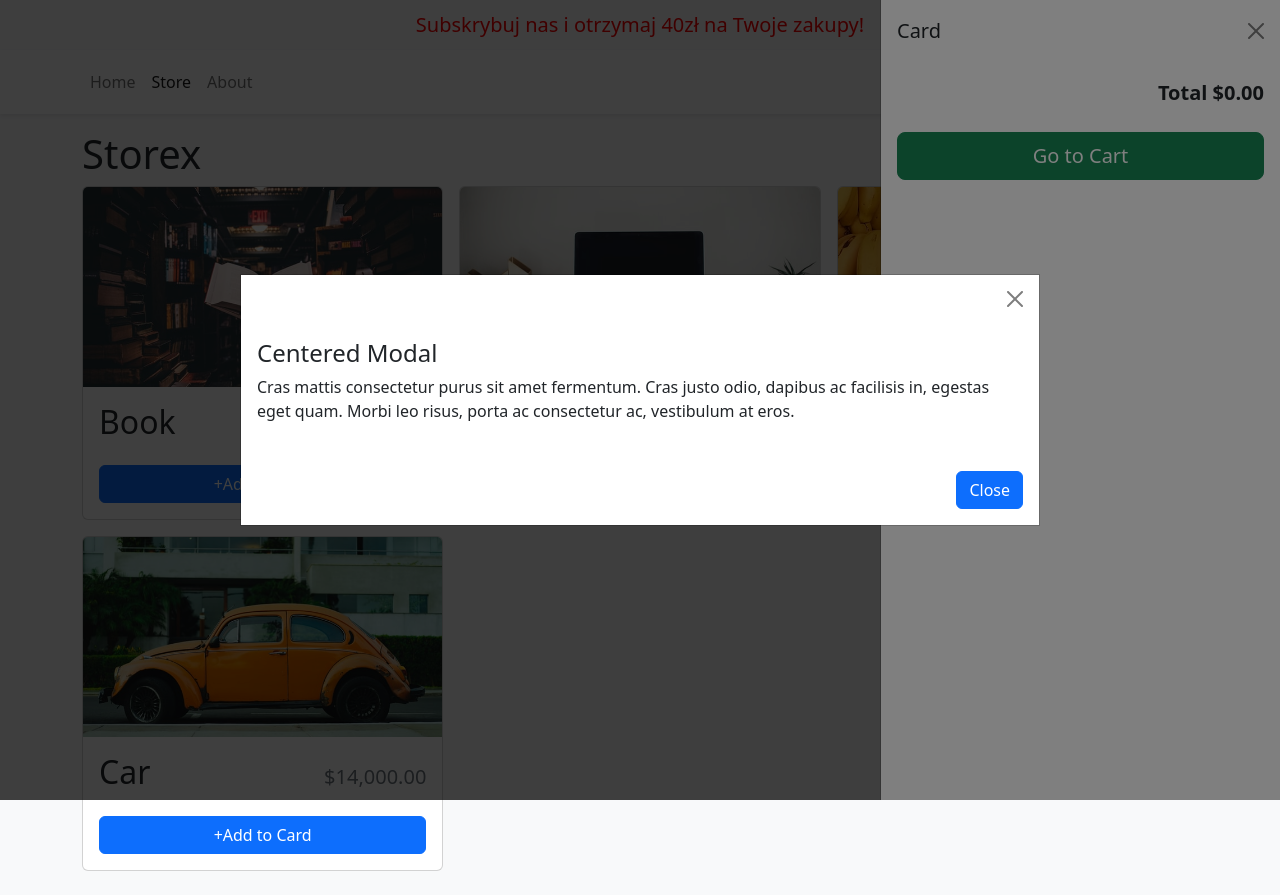
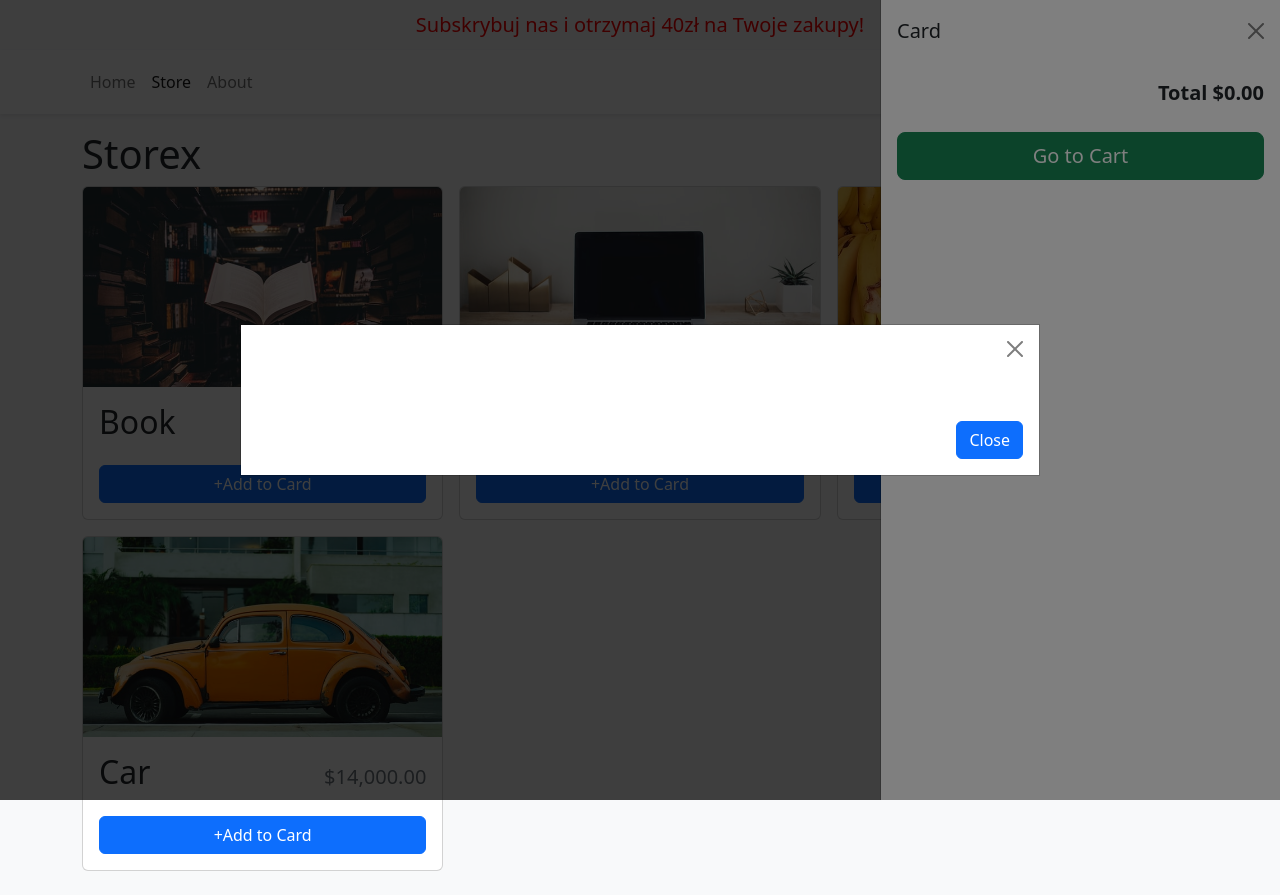
Before and after one commit to cwiklikwojciech/ShoppingCart, a React (Vite) app: page /store in a window 1280 px wide. Built offline with nearby package versions, Linux system fonts and the light colour scheme.

Commit message:
[main] Update modal

```diff
--- a/src/components/Modal/Modal.tsx
+++ b/src/components/Modal/Modal.tsx
@@ -14,12 +14,7 @@ export function Example (props) {
 
           <Modal.Header closeButton />
           <Modal.Body>
-            <h4>Centered Modal</h4>
-            <p>
-              Cras mattis consectetur purus sit amet fermentum. Cras justo odio,
-              dapibus ac facilisis in, egestas eget quam. Morbi leo risus, porta ac
-              consectetur ac, vestibulum at eros.
-            </p>
+
           </Modal.Body>
           <Modal.Footer>
             <Button onClick={props.onHide}>Close</Button>
```
